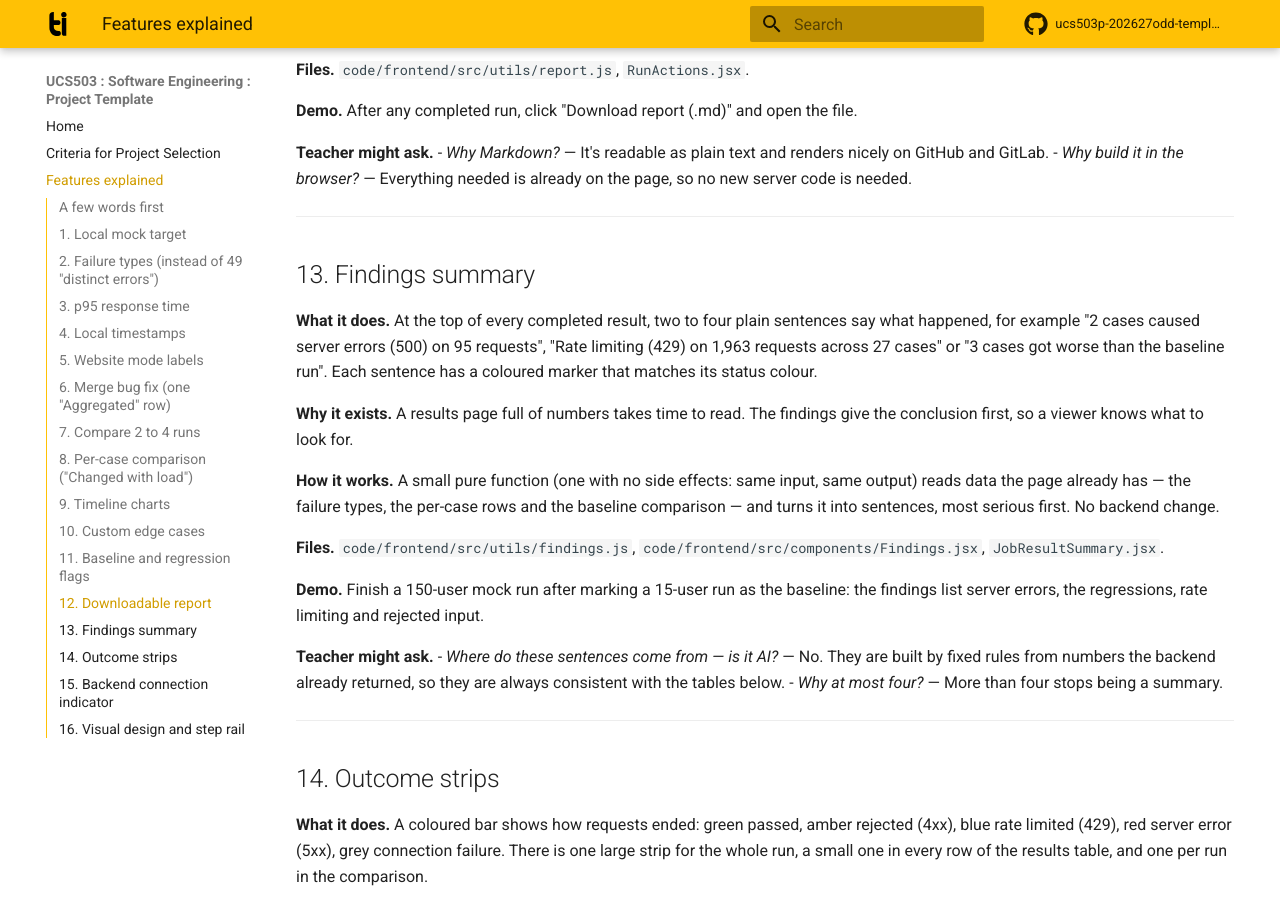
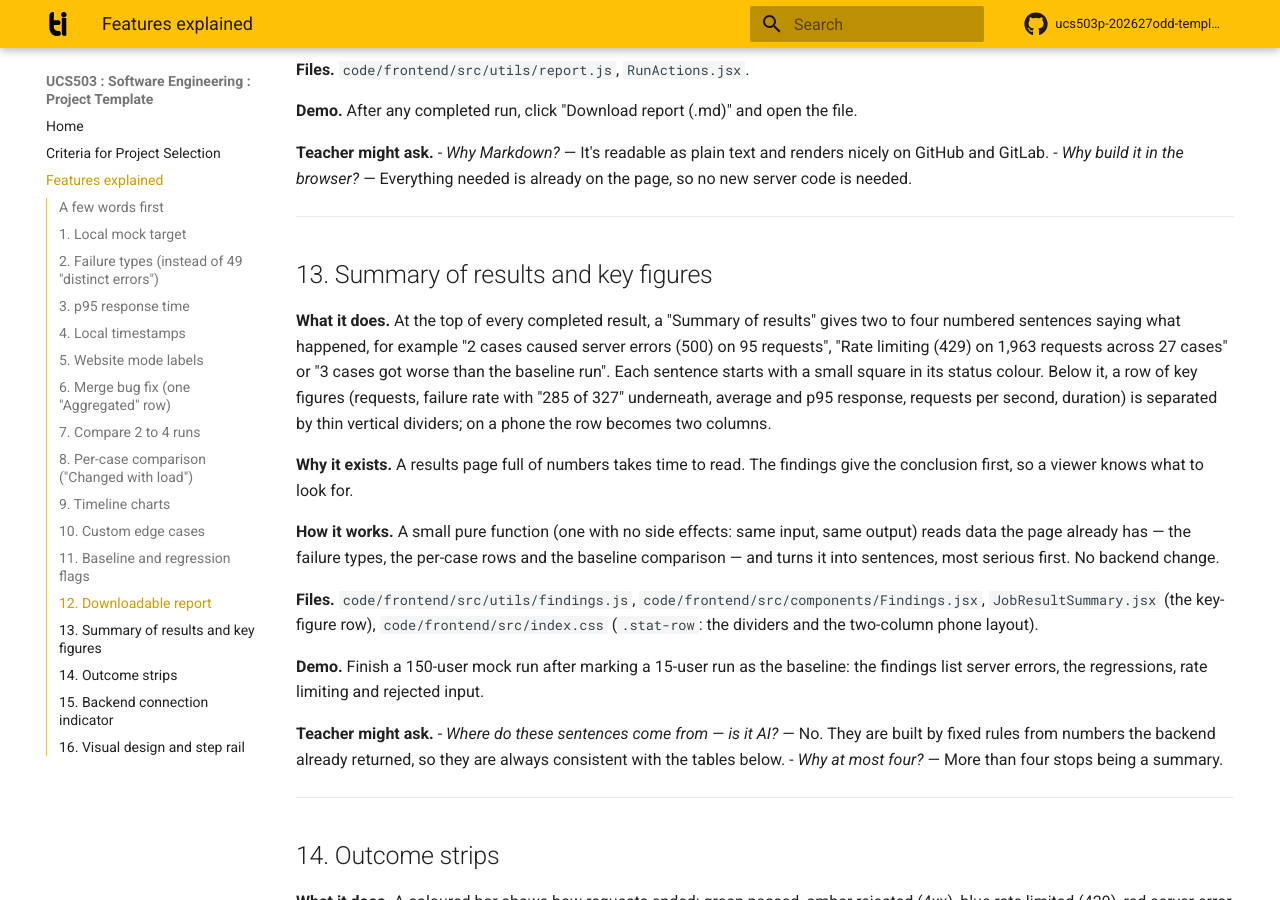
Before and after one commit to xan-antx/load-tester, an MkDocs documentation site: the page built from docs/features.md, in a window 1280 px wide and 900 px high, scrolled down 6364 px. Built offline with MkDocs 1.6.1 and Material for MkDocs 9.7.7, drawn with Linux system fonts in a browser that asks for light colours; comment, search, counter and statistics services are not loaded.

Commit message:
Port summary list and stats row from light design

```diff
--- a/docs/features.md
+++ b/docs/features.md
@@ -378,13 +378,16 @@
 
 ---
 
-## 13. Findings summary
+## 13. Summary of results and key figures
 
-**What it does.** At the top of every completed result, two to four plain
-sentences say what happened, for example "2 cases caused server errors (500)
-on 95 requests", "Rate limiting (429) on 1,963 requests across 27 cases" or
-"3 cases got worse than the baseline run". Each sentence has a coloured marker
-that matches its status colour.
+**What it does.** At the top of every completed result, a "Summary of results"
+gives two to four numbered sentences saying what happened, for example "2 cases
+caused server errors (500) on 95 requests", "Rate limiting (429) on 1,963
+requests across 27 cases" or "3 cases got worse than the baseline run". Each
+sentence starts with a small square in its status colour. Below it, a row of
+key figures (requests, failure rate with "285 of 327" underneath, average and
+p95 response, requests per second, duration) is separated by thin vertical
+dividers; on a phone the row becomes two columns.
 
 **Why it exists.** A results page full of numbers takes time to read. The
 findings give the conclusion first, so a viewer knows what to look for.
@@ -395,7 +398,9 @@
 first. No backend change.
 
 **Files.** `code/frontend/src/utils/findings.js`,
-`code/frontend/src/components/Findings.jsx`, `JobResultSummary.jsx`.
+`code/frontend/src/components/Findings.jsx`, `JobResultSummary.jsx` (the
+key-figure row), `code/frontend/src/index.css` (`.stat-row`: the dividers and
+the two-column phone layout).
 
 **Demo.** Finish a 150-user mock run after marking a 15-user run as the
 baseline: the findings list server errors, the regressions, rate limiting and
```
Also changed, not shown: code/frontend/src/components/Findings.jsx (+11 -10 lines), code/frontend/src/components/JobResultSummary.jsx (+17 -27 lines), code/frontend/src/index.css (+29 -0 lines).
